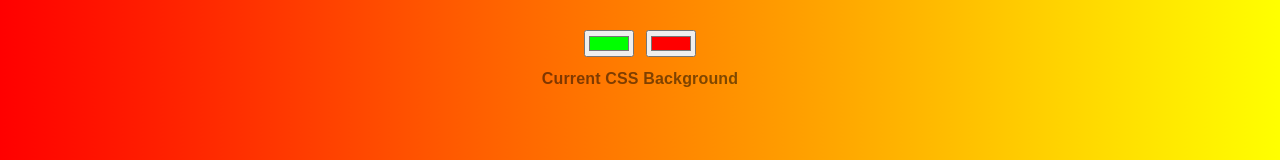
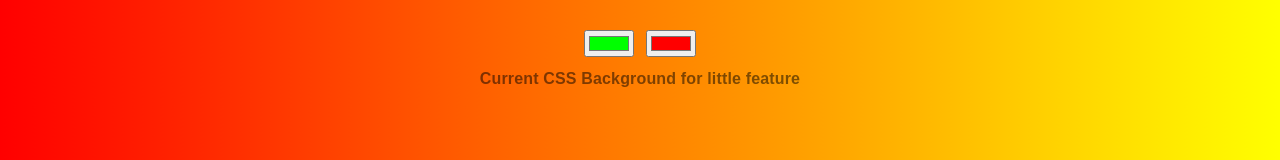
Before and after one commit to tomiwa101/background-generator, a plain HTML site: page index.html in a window 1280 px wide. Shown: the part 175-335 px from the top of the page. Drawn offline with Linux system fonts and the light colour scheme.

Commit message:
change a text

```diff
--- a/index.html
+++ b/index.html
@@ -8,7 +8,7 @@
   <h1>Background Generator</h1>
   <input class="color1" type="color" name="color1" value="#00FF00">
   <input class="color2" type="color" name="color2" value="#FF0000">
-  <h2>Current CSS Background</h2>
+  <h2>Current CSS Background for little feature</h2>
   <h3></h3>
 
   <script type="text/javascript" src="script.js"></script>
```
